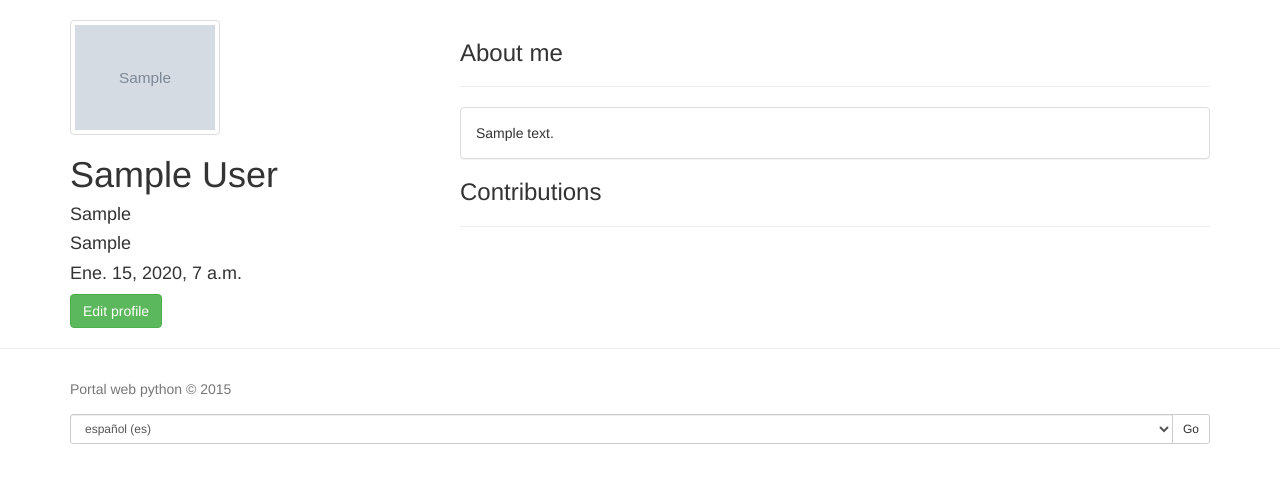
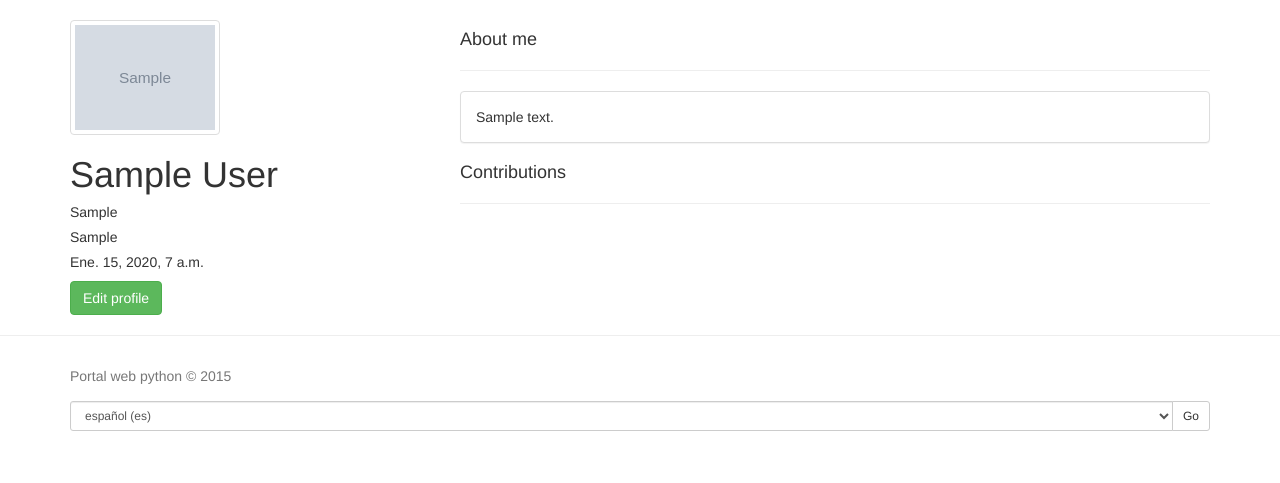
Before and after one commit to walkergitonga/python-web-portal, a Django app: page /profile/sample/ in a window 1280 px wide. Shown: the part 52-535 px from the top of the page. Run offline with Django 3.2, Linux system fonts and the light colour scheme; a user stored in the database is signed in; tables that the repository leaves empty hold one stand-in row (values such as "Sample post"); grey boxes marked "Sample" are stand-in pictures; some libraries are stand-ins or nearby versions.

Commit message:
Changes of desing

```diff
--- a/templates/base.html
+++ b/templates/base.html
@@ -76,7 +76,7 @@
 	<footer>
 		<div class="container">
 			<div class="pull-left">
-				<p class="text-muted">Portal web python © {% now "Y" %}</p>
+				<a href="/"><p class="text-muted">Portal web python © {% now "Y" %}</p></a>
 			</div>
 
 			<div id="lenguage_sel" class="pull-right">
--- a/templates/baseapp/index.html
+++ b/templates/baseapp/index.html
@@ -7,7 +7,7 @@
 	<div class="jumbotron">
 		<div class="container">
 		    <h2>{% trans "Welcome to Portal web python" %}</h2>
-		    <p class="lead">{% trans "Python web portal is a community for the python programming language, where developers can share knowledge and make new friends." %}</p>
+		    <p class="lead">{% trans "Portal web python is a community for the python programming language, where developers can share knowledge and make new friends." %}</p>
 
 		    {% if not user.is_authenticated %}
 		    	<p><a class="btn btn-large btn-success" href="/join/">{% trans "Sign up" %} »</a></p>
--- a/templates/profiles/profile.html
+++ b/templates/profiles/profile.html
@@ -17,9 +17,9 @@
 
             <div class="header">
                 <h1>{{ profile.iduser.first_name }} {{ profile.iduser.last_name }}</h1>
-                <h4>{{ profile.location }}</h4>
-                <h4>{{ profile.company }}</h4>
-                <h4>{{ profile.iduser.date_joined }}</h4>
+                <h5>{{ profile.location }}</h5>
+                <h5>{{ profile.company }}</h5>
+                <h5>{{ profile.iduser.date_joined }}</h5>
             </div>
 
             {% if profile.iduser.id == user.id %}
@@ -29,7 +29,7 @@
 		</div>
         <div class="col-md-8  col-xs-12">
 
-            <h3>{% trans "About me" %}</h3>
+            <h4>{% trans "About me" %}</h4>
             <hr>
             <div class="panel panel-default">
                 <div class="panel-body">
@@ -37,7 +37,7 @@
                 </div>
             </div>
 
-            <h3>{% trans "Contributions" %}</h3>
+            <h4>{% trans "Contributions" %}</h4>
             <hr>
 
         </div>
```
Also changed, not shown: locale/es/LC_MESSAGES/django.po.
